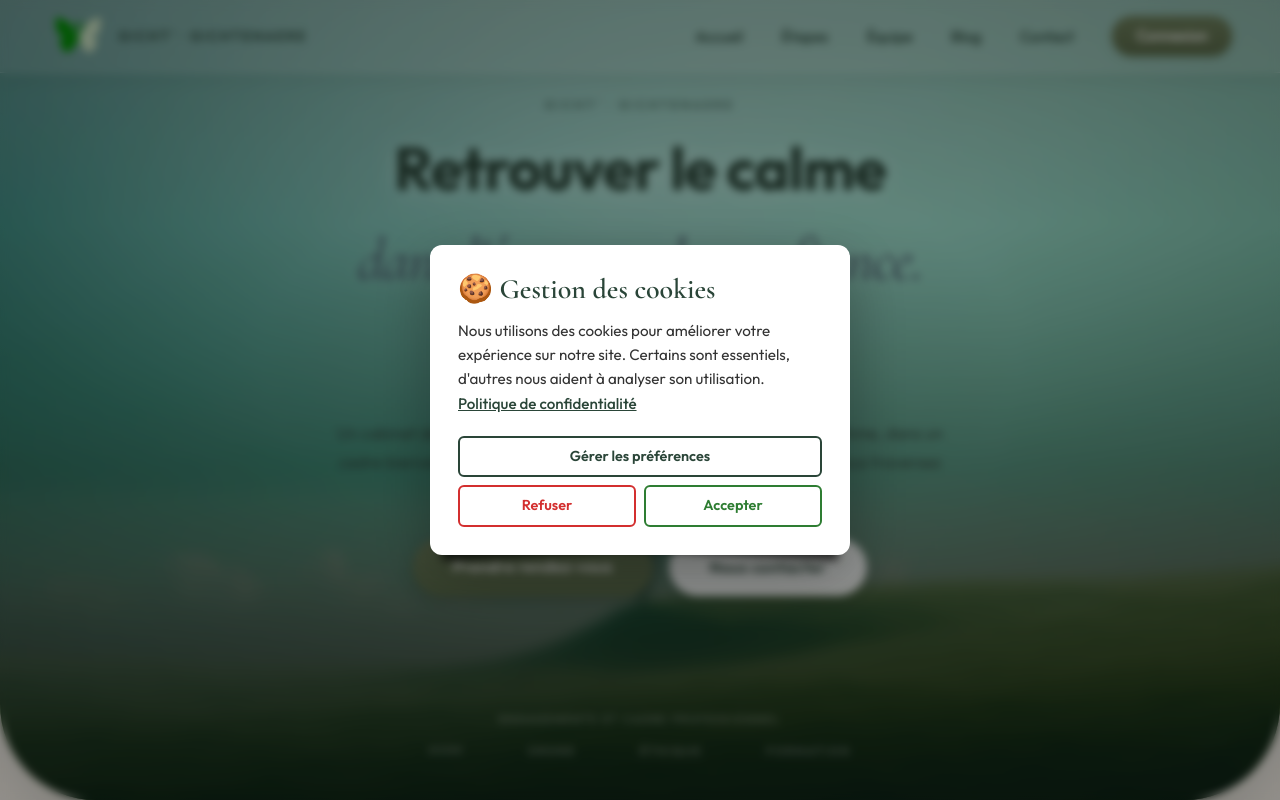
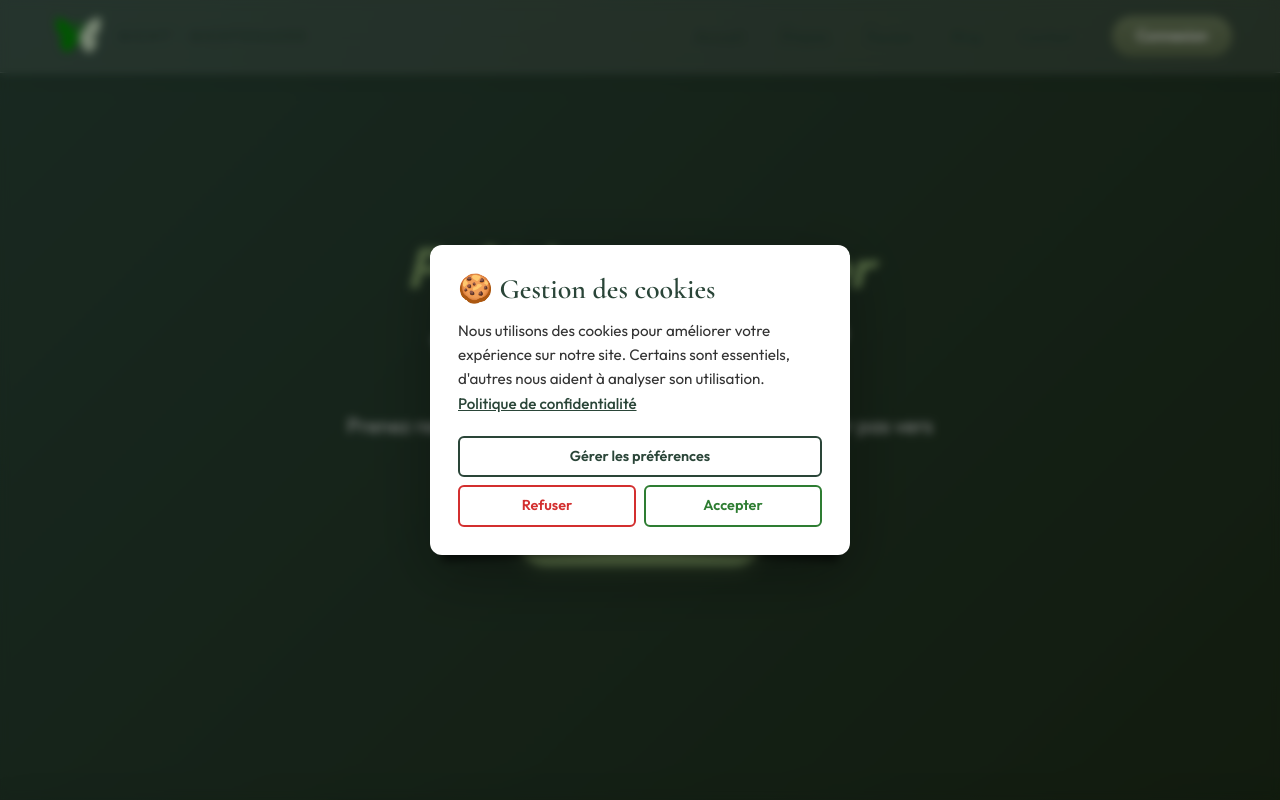
Before and after one commit to 211thyss/frontend-lepsy, a React (Vite) app: page / in a window 1280 px wide. Shown: the top 800 px of the page. Built offline with nearby package versions, Linux system fonts and the light colour scheme; no server answers.

Commit message:
Fix reveal effect: use fixed positioning for proper reveal animation

```diff
--- a/src/App.tsx
+++ b/src/App.tsx
@@ -318,11 +318,11 @@ export default function App() {
       </a>
       <Navbar />
       <main id="main-content" className="reveal-wrapper">
+        <RevealSection />
         <div className="reveal-top-content">
           <Hero />
           <Steps />
         </div>
-        <RevealSection />
         <Providers />
         <Formats />
         <Contact />
--- a/src/components/RevealSection.css
+++ b/src/components/RevealSection.css
@@ -3,8 +3,12 @@
   background: linear-gradient(135deg, #2a4538 0%, #1e2e19 100%);
   color: #ffffff;
   padding: 8rem 2rem;
-  margin-top: -2px;
+  margin-top: 0;
   z-index: 1;
+  display: flex;
+  align-items: center;
+  justify-content: center;
+  min-height: 100vh;
 }
 
 .reveal-content {
@@ -70,6 +74,7 @@
 @media (max-width: 768px) {
   .reveal-section {
     padding: 5rem 1.5rem;
+    min-height: auto;
   }
 
   .reveal-title {
--- a/src/index.css
+++ b/src/index.css
@@ -108,24 +108,34 @@ a:focus-visible {
 /* Reveal effect wrapper */
 .reveal-wrapper {
   position: relative;
+  overflow: hidden;
 }
 
 .reveal-top-content {
   position: relative;
-  z-index: 2;
+  z-index: 10;
   background: #f5f0e8;
+  min-height: 100vh;
 }
 
-/* This creates the reveal effect - the green section stays fixed until scrolled past */
-@media (min-width: 768px) {
+/* This creates the reveal effect - the green section is fixed behind */
+.reveal-section {
+  position: fixed;
+  top: 0;
+  left: 0;
+  width: 100%;
+  height: 100vh;
+  z-index: 1;
+}
+
+/* On mobile, disable the fixed effect */
+@media (max-width: 767px) {
   .reveal-section {
-    position: sticky;
-    top: 0;
-    z-index: 1;
+    position: relative;
+    height: auto;
   }
 
   .reveal-top-content {
-    position: relative;
-    z-index: 2;
+    min-height: auto;
   }
 }
```
